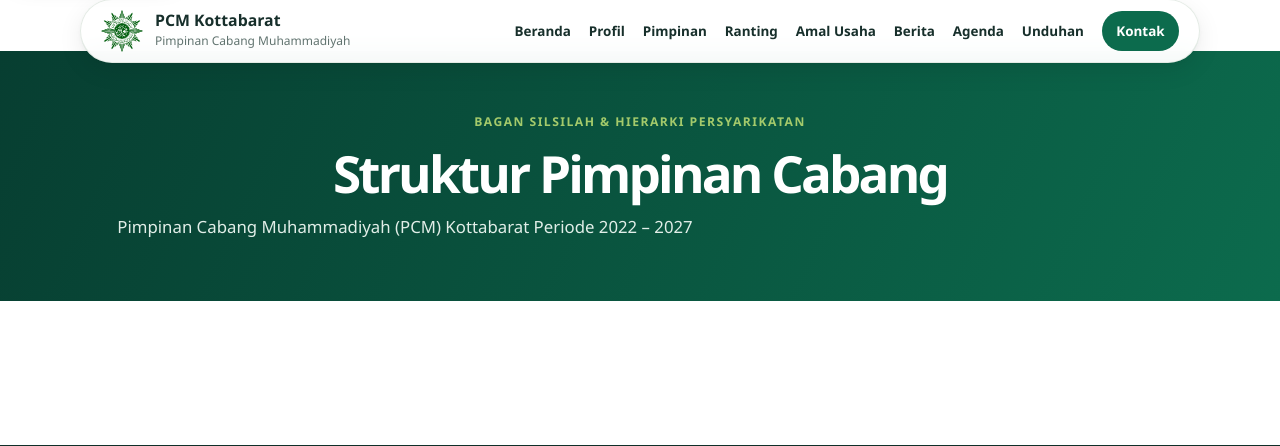
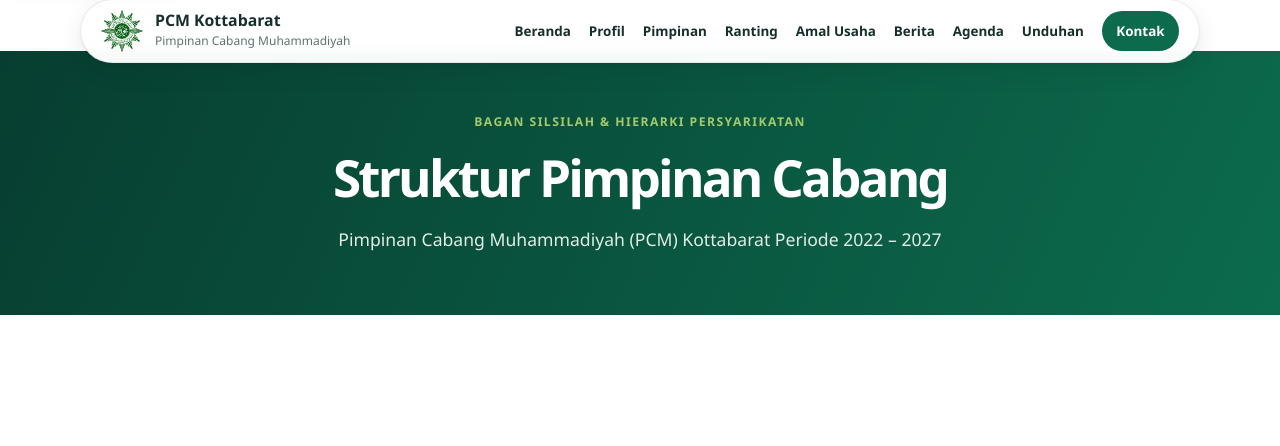
Before and after one commit to mgzalh/membagun-website-pcm-django-kelompok-k, a Django app: page /pimpinan/ in a window 1280 px wide. Shown: the part 13-459 px from the top of the page. Run offline with Django 5.2, Linux system fonts and the light colour scheme; data that the repository does not hold is empty.

Commit message:
style(leaders): memastikan deskripsi header silsilah pimpinan rata tengah presisi

```diff
--- a/static/website/site.css
+++ b/static/website/site.css
@@ -110,6 +110,8 @@ h3 { font-size: 1.2rem; }
 .page-hero { padding-block: 3.8rem; color: white; background: linear-gradient(115deg, #073e31, #0c6b4d); }
 .page-hero h1 { margin: .25rem 0 .5rem; font-size: clamp(2.2rem, 4vw, 3.5rem); }
 .page-hero p:last-child { margin: 0; color: #e1eee8; }
+.page-hero .text-center { display: flex; flex-direction: column; align-items: center; text-align: center; }
+.page-hero .hero-desc { max-width: 700px; margin: 0.5rem auto 0 !important; text-align: center; color: #e1eee8 !important; font-size: 1.1rem; }
 .content-layout { display: grid; grid-template-columns: minmax(0, 1.5fr) minmax(230px, .7fr); gap: 3rem; padding-block: 4rem; }
 .prose { max-width: 760px; }
 .prose h2 { margin-top: 2rem; }
@@ -212,7 +214,7 @@ tbody tr:last-child th, tbody tr:last-child td { border-bottom: 0; }
    STRUKTUR SILSILAH / ORGANIZATIONAL TREE STYLES
    ========================================================== */
 .text-center { text-align: center; }
-.hero-desc { max-width: 650px; margin: 0.5rem auto 0; color: var(--muted); font-size: 1.05rem; }
+.hero-desc { max-width: 700px; margin: 0.5rem auto 0 !important; text-align: center; color: #e1eee8 !important; font-size: 1.1rem; }
 
 .org-tree-wrapper {
   display: flex;
```
